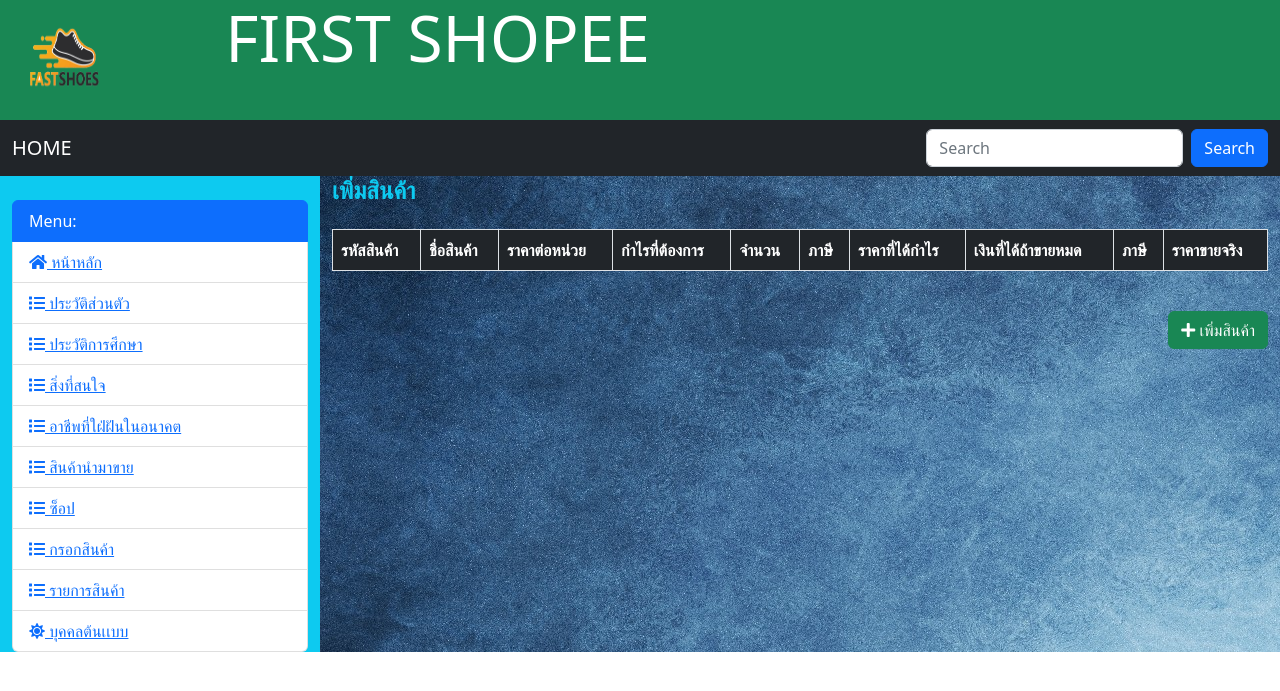
After one commit to First-101/djangoProject, a Django app: page /ProfileApp/listProduct in a window 1280 px wide. The commit adds this page. Shown: the top 691 px of the page. Run offline with Django 4.2, Linux system fonts and the light colour scheme; lists and menus that the app fills with data are empty; some libraries are stand-ins or nearby versions.

Commit message:
commit 02/18/23

```diff
--- a/ProfileApp/urls.py
+++ b/ProfileApp/urls.py
@@ -13,4 +13,6 @@ urlpatterns = [
     path('educationalRecord', views.educationalRecord, name='educationalRecord'),
     path('product', views.product, name='product'),
     path('shop', views.shop, name='shop'),
+    path('listProduct', views.listProduct, name='listProduct'),
+    path('inputProduct', views.inputProduct, name='inputProduct'),
 ]
--- a/ProfileApp/views.py
+++ b/ProfileApp/views.py
@@ -1,6 +1,10 @@
-from django.shortcuts import render, HttpResponse
+from django.shortcuts import render,redirect, HttpResponse
 
 # Create your views here.
+from ProfileApp.form import ProductForm
+from ProfileApp.models import Product
+
+
 def test(request):
     return HttpResponse("<H1>Hello World <br> This is My World Wide Web </H1>")
 
@@ -24,3 +28,33 @@ def product(request):
     return render(request, 'product.html')
 def shop(request):
     return render(request, 'shop.html')
+def listProduct(request):
+    return render(request, 'listProduct.html')
+def inputProduct(request):
+    return render(request, 'inputProduct.html')
+
+lstOurProduct = []
+def listProduct(requset):
+    context = {'products':lstOurProduct}
+    return render(requset,"listProduct.html",context)
+def inputProduct(requset) :
+    if requset.method == "POST":
+        form = ProductForm(requset.POST)
+        if form.is_valid() :
+            form = form.cleaned_data
+            pdNumber = form.get('pdNumber')
+            pdName = form.get('pdName')
+            pdPrice = float(form.get('pdPrice'))
+            pdProfit = form.get('pdProfit')
+            pdAmount = form.get('pdAmount')
+            pdVat = form.get('pdVat')
+            product= Product(pdNumber,pdName,pdPrice,pdProfit,pdAmount,pdVat)
+            lstOurProduct.append(product)
+            return redirect('listProduct')
+
+        else:
+            form =ProductForm(form)
+    else:
+        form =ProductForm()
+    context = {'form':form,"CHECK":requset.method}
+    return render(requset,'inputProduct.html',context)
--- /dev/null
+++ b/templates/listProduct.html
@@ -0,0 +1,58 @@
+{% extends 'base.html' %}
+{% load static %}
+{% block content %}
+    <div class="row">
+    <div class="col-md-12">
+        <div class="featured-games header-text">
+            <div class="heading-section">
+                <h4><b>เพิ่มสินค้า</b> </h4>
+            </div>
+
+            <div class="row my-4">
+                <div class="col-md-12">
+                    <table class="table table-hover  table-bordered">
+                        <thead class="bg-dark text-white">
+                            <tr>
+                                <th>รหัสสินค้า</th>
+                                <th>ชื่อสินค้า</th>
+                                <th>ราคาต่อหน่วย</th>
+                                <th>กำไรที่ต้องการ</th>
+                                <th>จำนวน</th>
+                                <th>ภาษี</th>
+                                <th>ราคาที่ได้กำไร</th>
+                                <th>เงินที่ได้ถ้าขายหมด</th>
+                                <th>ภาษี</th>
+                                <th>ราคาขายจริง</th>
+                            </tr>
+                        </thead>
+                        <tbody style="background-color: #3dd5f3">
+                            {% for product in products%}
+                            <tr>
+                                <td>{{ product.pdNumber }}</td>
+                                <td>{{ product.pdName }}</td>
+                                <td>{{ product.pdPrice }}</td>
+                                <td>{{ product.pdProfit }} %</td>
+                                <td>{{ product.pdAmount }}</td>
+                                <td>{{ product.pdVat }} %</td>
+                                <td>{{ product.pdSaleProfit|floatformat:2 }}</td>
+                                <td>{{ product.saleTotal|floatformat:2 }}</td>
+                                <td>{{ product.taxPrice|floatformat:2 }}</td>
+                                <td>{{ product.salePrice|floatformat:2 }}</td>
+                            </tr>
+                            {% endfor %}
+                        </tbody>
+                    </table>
+                </div>
+            </div>
+            <div class="row my-4">
+                <div class="col-md-12">
+                    <a href="{% url 'inputProduct' %}" class="btn btn-success float-end">
+                        <i class="fas fa-plus"></i>
+                        เพิ่มสินค้า
+                    </a>
+                </div>
+            </div>
+        </div>
+    </div>
+        </div>
+{% endblock %}
--- a/templates/menu.html
+++ b/templates/menu.html
@@ -17,9 +17,14 @@
         <i class="fas fa-list"></i> สินค้านำมาขาย</a></li>
     <li class="list-group-item"><a href="/ProfileApp/shop">
         <i class="fas fa-list"></i> ซ็อป</a></li>
+    <li class="list-group-item"><a href="/ProfileApp/inputProduct">
+        <i class="fas fa-list"></i> กรอกสินค้า</a></li>
+    <li class="list-group-item"><a href="/ProfileApp/listProduct">
+        <i class="fas fa-list"></i> รายการสินค้า</a></li>
     <li class="list-group-item"><a href="/ProfileApp/hny">
         <i class="fas fa-sun"></i> บุคคลต้นเเบบ
         <span class="badge bg-danger"></span> </a>
+
     </li>
 
 </ul>
```
Also changed, not shown: ProfileApp/form.py (added, +20 -0 lines), ProfileApp/models.py (+26 -0 lines).
